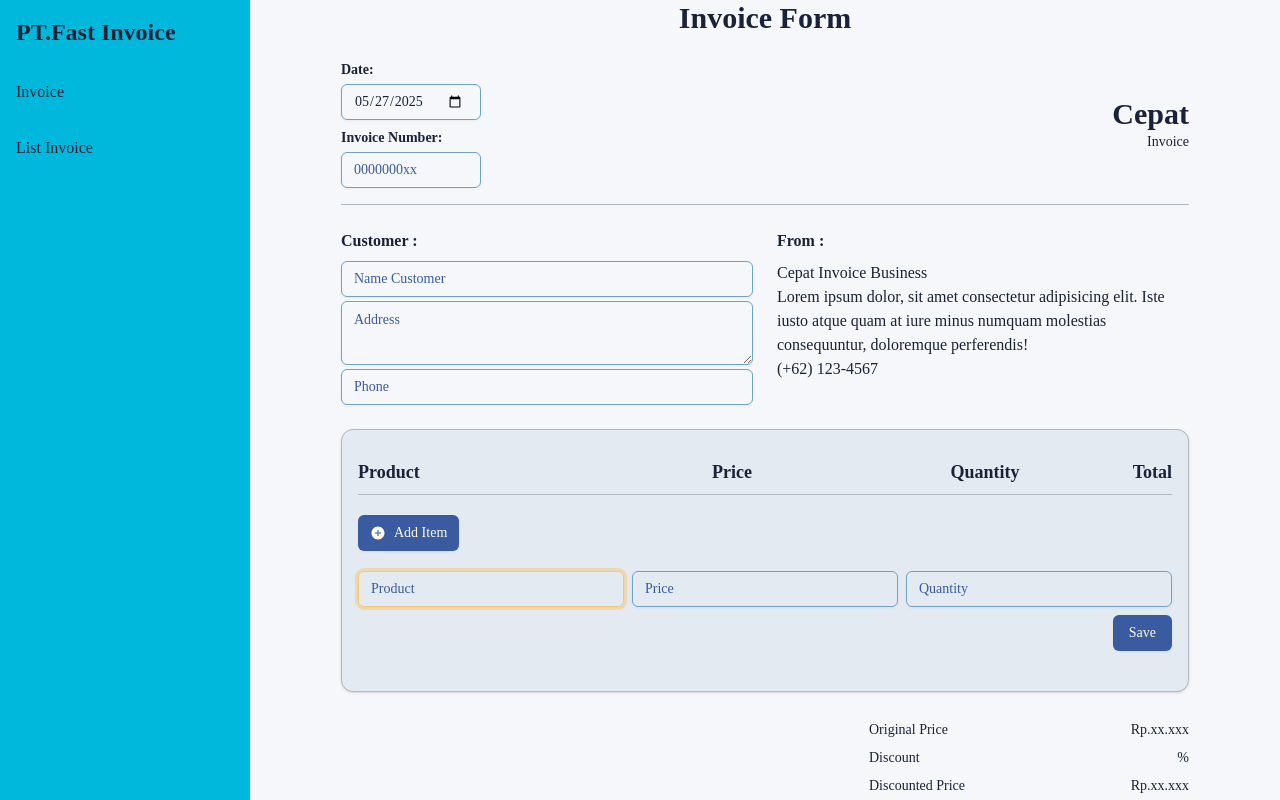
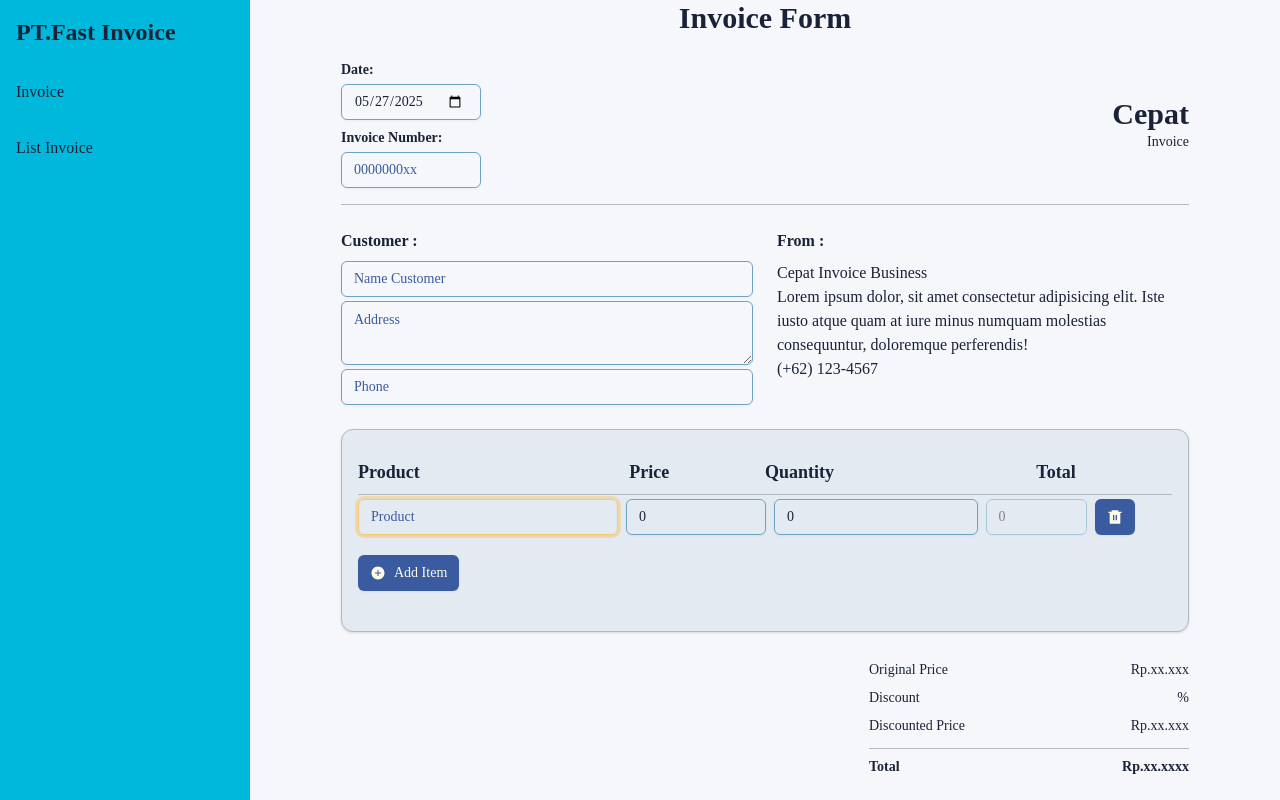
Before and after one commit to shofiyatunnisa9/Cepat-Invoice, a React (Vite) app: page /invoice in a window 1280 px wide. Both pictures are taken after a click on the button "Add Item". Shown: the top 800 px of the page. Built offline with nearby package versions, Linux system fonts and the light colour scheme; what @react-pdf/renderer would draw is missing.

Commit message:
add : preview pdf invoice

```diff
--- a/src/dialog/addItem.tsx
+++ b/src/dialog/addItem.tsx
@@ -1,43 +1,90 @@
 import { Button } from "@/components/ui/button";
-import { Dialog, DialogFooter, DialogTrigger } from "@/components/ui/dialog";
 import { Input } from "@/components/ui/input";
-import { DialogContent } from "@radix-ui/react-dialog";
+import { useInputForm } from "@/hooks/useInputForm";
+import { schemaItem, type schemaItemDTO } from "@/lib/schemas/schemaItem";
+import { useFieldArray } from "react-hook-form";
 import { IoAddCircleSharp } from "react-icons/io5";
-
-// type Item = {
-// name : string
-// price : string
-// quantity : number
-// }
-// type Props = {
-//     items: Item[]
-//     set
-// }
+import { RiDeleteBin6Fill } from "react-icons/ri";
+import { FaSave } from "react-icons/fa";
 
 function CreateDialog() {
+  const { control, register, watch, errors, handleSubmit } =
+    useInputForm<schemaItemDTO>(schemaItem);
+
+  const { fields, append, remove } = useFieldArray({
+    control,
+    name: "items",
+  });
+
   return (
-    <Dialog>
-      <DialogTrigger asChild>
-        <Button className="mt-5 mb-5 cursor-pointer">
+    <div className="space-y-2">
+      {fields.map((field, index) => (
+        <div className="flex flex-row gap-2 mt-1">
+          <div className="w-65">
+            <Input
+              {...register(`items.${index}.product`)}
+              type="text"
+              id="product"
+              placeholder="Product"
+            />
+            {/* {errors.product && (
+                <p className="text-destructive">{errors.product.message}</p>
+              )} */}
+          </div>
+          <div className="w-35">
+            <Input
+              {...register(`items.${index}.price`, {
+                valueAsNumber: true,
+              })}
+              type="number"
+              id="price"
+              placeholder="Price"
+              className="appearance-none [&::-webkit-outer-spin-button]:appearance-none [&::-webkit-inner-spin-button]:appearance-none [&::-moz-appearance]:textfield"
+            />
+            {/* {errors.price && (
+                <p className="text-destructive">{errors.price.message}</p>
+              )} */}
+          </div>
+          <div className="w-2/8">
+            <Input
+              {...register(`items.${index}.quantity`, {
+                valueAsNumber: true,
+              })}
+              type="number"
+              id="quantity"
+              placeholder="Quantity"
+              className="appearance-none [&::-webkit-outer-spin-button]:appearance-none [&::-webkit-inner-spin-button]:appearance-none [&::-moz-appearance]:textfield"
+            />
+            {/* {errors.quantity && (
+                <p className="text-destructive">{errors.quantity.message}</p>
+                )} */}
+          </div>
+
+          <Input
+            className="w-1/8"
+            disabled
+            value={
+              watch(`items.${index}.quantity`) * watch(`items.${index}.price`)
+            }
+          />
+          <Button className="cursor-pointer" onClick={() => remove(index)}>
+            <RiDeleteBin6Fill />
+          </Button>
+        </div>
+      ))}
+      <Button
+        className="mt-3 cursor-pointer"
+        onClick={() => append({ product: "", price: 0, quantity: 0, total: 0 })}
+      >
         <IoAddCircleSharp />
         Add Item
       </Button>
-      </DialogTrigger>
-      <DialogContent>
-        <div className="flex flex-row gap-2">
-          <Input type="text" id="product" placeholder="Product" />
-          <Input type="text" id="price" placeholder="Price" />
-          <Input type="text" id="quantity" placeholder="Quantity" />
-        </div>
-        <DialogFooter>
-          <div className="mt-2">
+      {/* <div className="mt-2">
         <Button type="submit" className="cursor-pointer">
           Save
         </Button>
+      </div> */}
     </div>
-        </DialogFooter>
-      </DialogContent>
-    </Dialog>
   );
 }
 
--- a/src/features/auth/login/Login.tsx
+++ b/src/features/auth/login/Login.tsx
@@ -1,50 +1,63 @@
 import { Button } from "@/components/ui/button";
 import { Input } from "@/components/ui/input";
+import { useInputForm } from "@/hooks/useInputForm";
 import { authSchema, type authSchemaDTO } from "@/lib/schemas/schemaRegister";
-import { zodResolver } from "@hookform/resolvers/zod";
-import { useForm } from "react-hook-form";
 import { Link } from "react-router-dom";
 
 function Login() {
-  const {
-    register,
-    handleSubmit,
-    formState: { errors }
-  } = useForm<authSchemaDTO>({
-    resolver: zodResolver(authSchema),
-    mode: "onChange"
-  })
+  const { register, handleSubmit, errors } =
+    useInputForm<authSchemaDTO>(authSchema);
+
   const submit = (data: authSchemaDTO) => {
-    console.log(data)
-  }
+    console.log(data);
+  };
 
   return (
-    <form className="flex flex-col border border-border px-10 py-5 rounded-md space-y-5"
-      onSubmit={handleSubmit(submit)}>
+    <form
+      className="flex flex-col border border-border px-10 py-5 rounded-md space-y-5"
+      onSubmit={handleSubmit(submit)}
+    >
       <h1 className="text-center text-xl font-bold">Login</h1>
       <div>
         <label htmlFor="email" className="text-md">
-          Email:</label>
-        <Input id="email"
-        placeholder="Email" type="email"
-        {...register("email")}/>
-        {errors.email && <p className="text-destructive">{errors.email.message}</p>}
-        </div>
+          Email:
+        </label>
+        <Input
+          id="email"
+          placeholder="Email"
+          type="email"
+          {...register("email")}
+        />
+        {errors.email && (
+          <p className="text-destructive">{errors.email.message}</p>
+        )}
+      </div>
       <div>
         <label htmlFor="password" className="text-md">
-          Password: </label>
-        <Input id="password"
-        placeholder="Password" type="password"
-        {...register("password")}/>
-        {errors.password && <p className="text-destructive">{errors.password.message}</p>}
-        </div>
+          Password:{" "}
+        </label>
+        <Input
+          id="password"
+          placeholder="Password"
+          type="password"
+          {...register("password")}
+        />
+        {errors.password && (
+          <p className="text-destructive">{errors.password.message}</p>
+        )}
+      </div>
       <Button className="text-lg cursor-pointer" type="submit">
-        Login </Button>
+        Login{" "}
+      </Button>
       <div>
-        <p>Click here to <Link to={"/register"} className="text-primary">Register</Link></p>
-        </div>
-      </form>
+        <p>
+          Click here to{" "}
+          <Link to={"/register"} className="text-primary">
+            Register
+          </Link>
+        </p>
+      </div>
+    </form>
   );
 }
-
 export default Login;
--- a/src/features/auth/register/Register.tsx
+++ b/src/features/auth/register/Register.tsx
@@ -1,46 +1,55 @@
 import { Button } from "@/components/ui/button";
 import { Input } from "@/components/ui/input";
 import { authSchema, type authSchemaDTO } from "@/lib/schemas/schemaRegister";
-import { useForm } from "react-hook-form";
-import { zodResolver } from "@hookform/resolvers/zod";
 import { Link } from "react-router-dom";
+import { useInputForm } from "@/hooks/useInputForm";
 function Register() {
-  const {
-    register,
-    handleSubmit,
-    formState: { errors },
-  } = useForm<authSchemaDTO>({
-    mode: "onChange",
-    resolver: zodResolver(authSchema),
-  });
+  const { register, handleSubmit, errors } =
+    useInputForm<authSchemaDTO>(authSchema);
 
   const submit = (data: authSchemaDTO) => {
     console.log(data);
   };
   return (
-      <form className="flex flex-col border border-border px-10 py-5 rounded-md space-y-5"
-        onSubmit={handleSubmit(submit)}>
+    <form
+      className="flex flex-col border border-border px-10 py-5 rounded-md space-y-5"
+      onSubmit={handleSubmit(submit)}
+    >
       <h1 className="text-center text-xl font-bold">Register</h1>
       <div>
         <label htmlFor="email" className="text-md">
-            Email:</label>
-          <Input id="email"
-            placeholder="Email" type="email "
-            {...register("email")}/>
-          {errors.email && <p >{errors.email.message}</p>}
+          Email:
+        </label>
+        <Input
+          id="email"
+          placeholder="Email"
+          type="email "
+          {...register("email")}
+        />
+        {errors.email && <p>{errors.email.message}</p>}
       </div>
       <div>
         <label htmlFor="password" className="text-md">
-            Password: </label>
-          <Input id="password"
-            type="password" placeholder="Password"
-            {...register("password")}/>
-          {errors.password && <p >{errors.password.message}</p>}
+          Password:{" "}
+        </label>
+        <Input
+          id="password"
+          type="password"
+          placeholder="Password"
+          {...register("password")}
+        />
+        {errors.password && <p>{errors.password.message}</p>}
       </div>
       <Button className="text-lg cursor-pointer" type="submit">
-          Register</Button>
+        Register
+      </Button>
       <div>
-          <p>Click here to <Link to={"/login"} className="text-primary">login</Link></p>
+        <p>
+          Click here to{" "}
+          <Link to={"/login"} className="text-primary">
+            login
+          </Link>
+        </p>
       </div>
     </form>
   );
--- a/src/features/invoice/Invoice-Form.tsx
+++ b/src/features/invoice/Invoice-Form.tsx
@@ -4,11 +4,28 @@ import { Textarea } from "@/components/ui/textarea";
 import CreateDialog from "@/dialog/addItem";
 import { useState } from "react";
 import InvoiceDocument from "./InvoiceDocument";
+import { useFieldArray } from "react-hook-form";
+import { useInputForm } from "@/hooks/useInputForm";
+import { schemaItem, type schemaItemDTO } from "@/lib/schemas/schemaItem";
+
+export type InvoiceItem = {
+  product: string;
+  price: number;
+  quantity: number;
+};
 
 function InvoiceForm() {
   const today = new Date().toISOString().split("T")[0];
 
   const [date, setDate] = useState<string>(today);
+  // const { control, register, handleSubmit } =
+  //   useInputForm<schemaItemDTO>(schemaItem);
+
+  // const { field, append, remove } = useFieldArray({
+  //   control,
+  //   name: "items",
+  // });
+
   return (
     <div className="flex flex-col">
       <p className="text-3xl text-center font-bold">Invoice Form</p>
@@ -54,16 +71,16 @@ function InvoiceForm() {
 
         <Card>
           <CardContent className="p-4 overflow-x-auto">
-            <table className="w-full table-auto border-collapse text-sm -mt-5">
+            <table className="w-full border-collapse text-sm text-left -mt-5">
               <thead>
                 <tr className="border-b">
-                  <th className="text-left text-lg py-2">Product</th>
+                  <th className="w-2/8 text-lg py-2">Product</th>
 
-                  <th className="text-right  text-lg py-2">Price</th>
+                  <th className="w-1/8 text-lg py-2">Price</th>
 
-                  <th className="text-right text-lg py-2">Quantity</th>
+                  <th className="w-2/8 text-lg py-2">Quantity</th>
 
-                  <th className="text-right text-lg py-2">Total</th>
+                  <th className="w-1/8 text-lg py-2">Total</th>
                 </tr>
               </thead>
             </table>
--- a/src/features/profile/Profile.tsx
+++ b/src/features/profile/Profile.tsx
@@ -1,18 +1,11 @@
 import { Button } from "@/components/ui/button";
 import { Input } from "@/components/ui/input";
+import { useInputForm } from "@/hooks/useInputForm";
 import { profileSchema, type profileDTO } from "@/lib/schemas/schemaProfile";
-import { zodResolver } from "@hookform/resolvers/zod";
-import { useForm } from "react-hook-form";
 
 function Profile() {
-  const {
-    register,
-    handleSubmit,
-    formState: { errors },
-  } = useForm<profileDTO>({
-    mode: "onChange",
-    resolver: zodResolver(profileSchema),
-  });
+  const { register, handleSubmit, errors } =
+    useInputForm<profileDTO>(profileSchema);
 
   const submit = (data: profileDTO) => {
     console.log(data);
--- /dev/null
+++ b/src/hooks/useInputForm.ts
@@ -0,0 +1,19 @@
+import { zodResolver } from "@hookform/resolvers/zod";
+import { useForm, type FieldValues } from "react-hook-form";
+import { ZodType } from "zod";
+
+export const useInputForm = <T extends FieldValues>(schemas: ZodType) => {
+  const {
+    register,
+    handleSubmit,
+    control,
+    watch,
+    reset,
+    formState: { errors },
+  } = useForm<T>({
+    resolver: zodResolver(schemas),
+    mode: "onChange",
+  });
+
+  return { register, control, handleSubmit, watch, reset, errors };
+};
--- /dev/null
+++ b/src/lib/schemas/schemaItem.ts
@@ -0,0 +1,18 @@
+import z from "zod";
+
+export const schemaItem = z.object({
+  noInvoice: z.string(),
+  company: z.string(),
+  address: z.string(),
+  phone: z.string(),
+  items: z.array(
+    z.object({
+      product: z.string().nonempty(),
+      price: z.number().min(1, { message: "price required" }),
+      quantity: z.number().min(1, { message: "quantity required" }),
+      total: z.number().min(1, { message: "total required" }),
+    })
+  ),
+});
+
+export type schemaItemDTO = z.infer<typeof schemaItem>;
```
Also changed, not shown: src/contexts/invoice.tsx (+6 -12 lines), src/features/invoice/InvoicePrev.tsx (+8 -8 lines), src/hooks/readme.md (deleted). Lines whose indentation alone changed are shown as unchanged.
